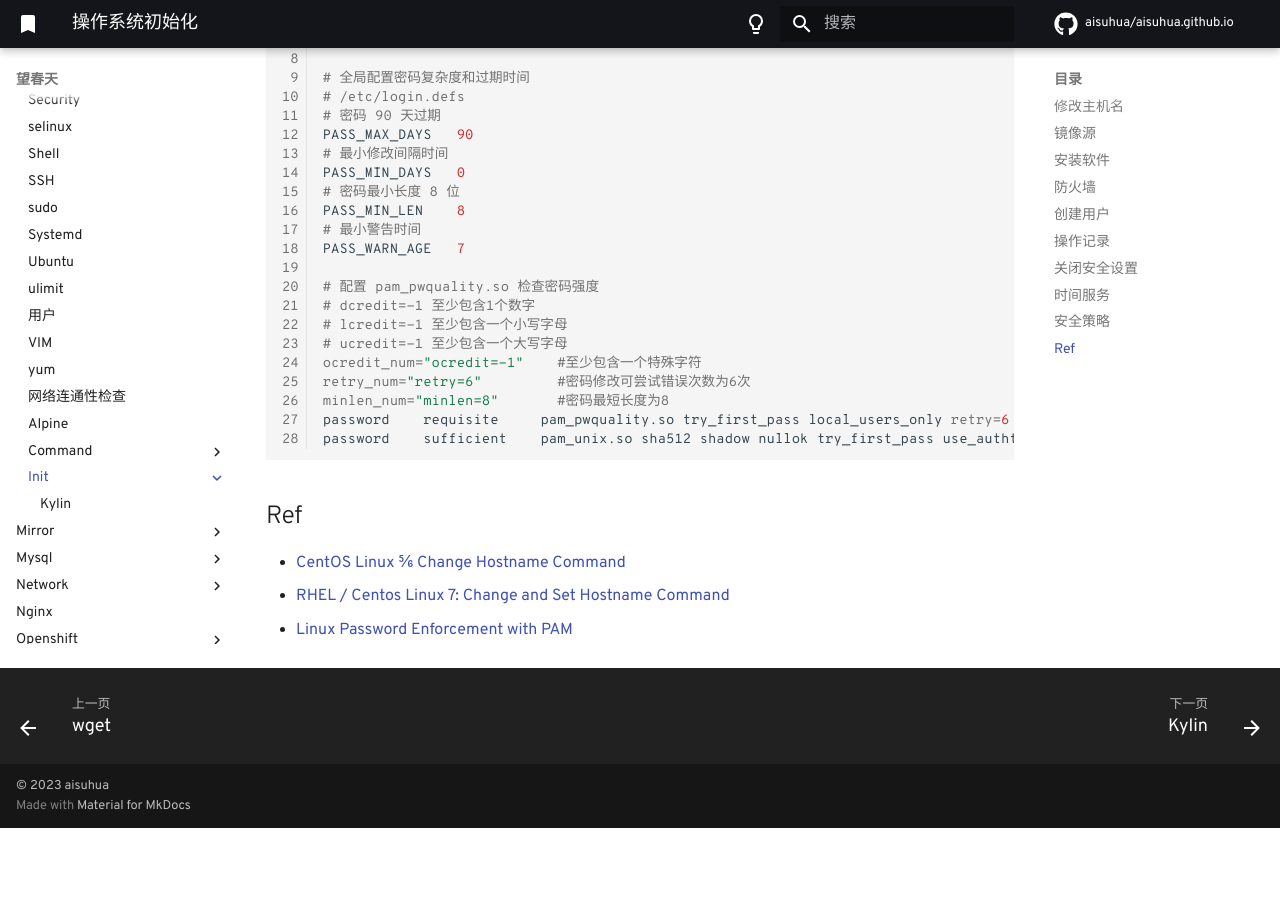
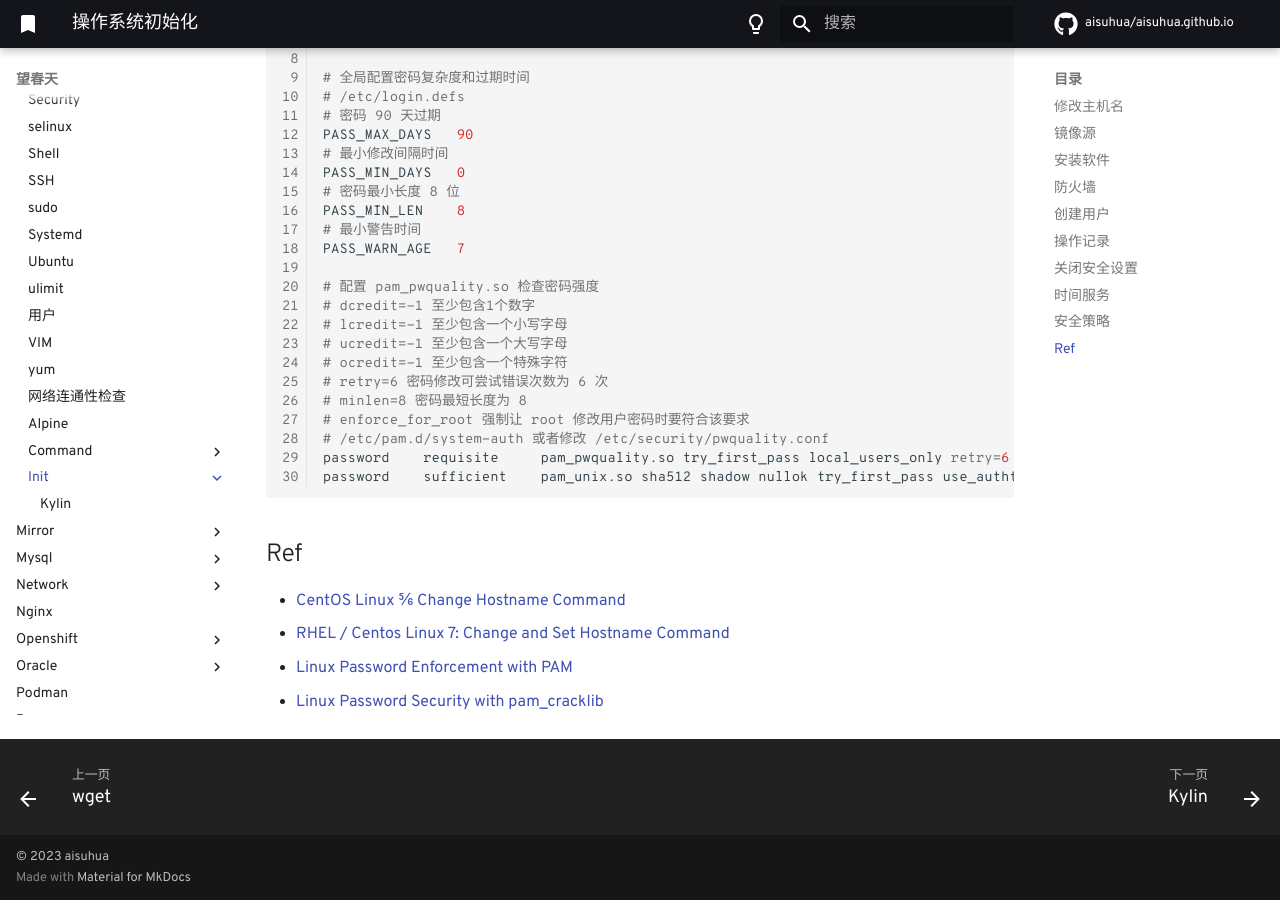
Before and after one commit to aisuhua/aisuhua.github.io, an MkDocs documentation site: the page built from docs/linux/init/README.md, in a window 1280 px wide and 900 px high, scrolled down 3828 px. Built offline with MkDocs 1.6.1 and Material for MkDocs 9.7.7, drawn with Linux system fonts in a browser that asks for light colours; comment, search, counter and statistics services are not loaded; before the commit the page ends 4656 px from its top, so only the background shows below that.

Commit message:
README.md

````diff
--- a/docs/linux/init/README.md
+++ b/docs/linux/init/README.md
@@ -203,16 +203,18 @@ PASS_WARN_AGE   7
 # dcredit=-1 至少包含1个数字
 # lcredit=-1 至少包含一个小写字母
 # ucredit=-1 至少包含一个大写字母
-ocredit_num="ocredit=-1"    #至少包含一个特殊字符
-retry_num="retry=6"         #密码修改可尝试错误次数为6次
-minlen_num="minlen=8"       #密码最短长度为8
+# ocredit=-1 至少包含一个特殊字符
+# retry=6 密码修改可尝试错误次数为 6 次
+# minlen=8 密码最短长度为 8
+# enforce_for_root 强制让 root 修改用户密码时要符合该要求
+# /etc/pam.d/system-auth 或者修改 /etc/security/pwquality.conf
 password    requisite     pam_pwquality.so try_first_pass local_users_only retry=6 authtok_type= minlen=8 ocredit=-1 ucredit=-1 lcredit=-1 dcredit=-1 enforce_for_root
 password    sufficient    pam_unix.so sha512 shadow nullok try_first_pass use_authtok
 ```
-
 
 ## Ref
 
 - [CentOS Linux 5/6 Change Hostname Command](https://www.cyberciti.biz/faq/centos-hostname-change-command-line/)
 - [RHEL / Centos Linux 7: Change and Set Hostname Command](https://www.cyberciti.biz/faq/rhel-redhat-centos-7-change-hostname-command/)
 - [Linux Password Enforcement with PAM](https://deer-run.com/users/hal/linux_passwords_pam.html)
+- [Linux Password Security with pam_cracklib](https://deer-run.com/users/hal/sysadmin/pam_cracklib.html)
````
